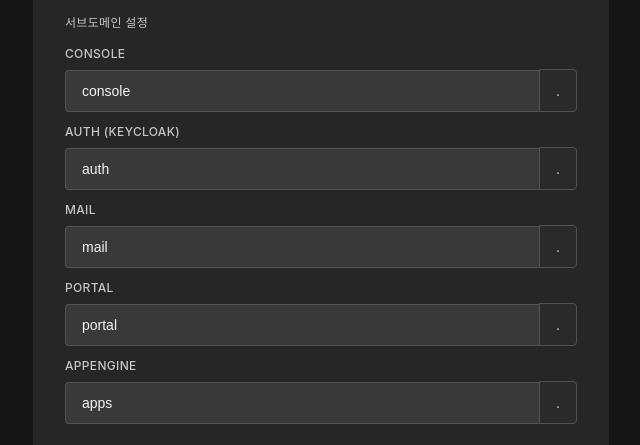
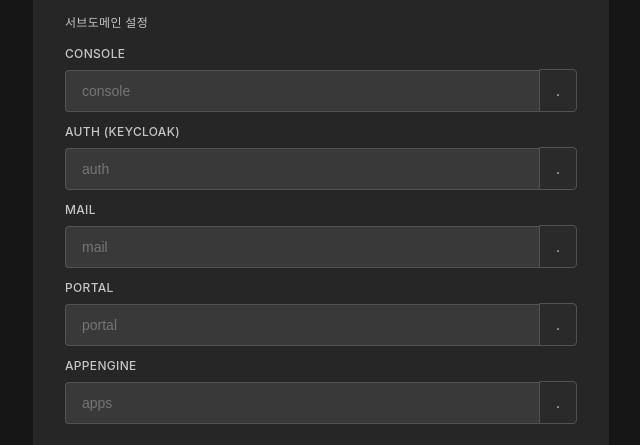
Before and after one commit to jupiter-ai-agent/PolyON-Operator, a plain HTML site: page wizard.html in a window 1280 px wide. Shown: the part 866-1311 px from the top of the page, without its empty margins (319-959 px from the left). Drawn offline with Linux system fonts and the light colour scheme.

Commit message:
fix(wizard): 서브도메인 input value 기본값 제거 — placeholder로 변경 (v0.8.1)
기존 value="auth" 등 하드코딩으로 인해 사용자 입력이 무시되는 버그 수정.
5개 서브도메인 input 전체 (console/auth/mail/portal/appengine) 적용.

```diff
--- a/wizard.html
+++ b/wizard.html
@@ -260,35 +260,35 @@
       <div class="field" style="margin-bottom:0.75rem;">
         <label>Console</label>
         <div style="display:flex; align-items:center; gap:0;">
-          <input type="text" id="sub-console" value="console" placeholder="console" style="border-radius:4px 0 0 4px; border-right:none;">
+          <input type="text" id="sub-console" placeholder="console" style="border-radius:4px 0 0 4px; border-right:none;">
           <span class="subdomain-suffix" style="padding:0.75rem 1rem; background:#2a2a2a; border:1px solid var(--border); border-radius:0 4px 4px 0; font-size:0.875rem; color:var(--text-secondary); white-space:nowrap;">.</span>
         </div>
       </div>
       <div class="field" style="margin-bottom:0.75rem;">
         <label>Auth (Keycloak)</label>
         <div style="display:flex; align-items:center; gap:0;">
-          <input type="text" id="sub-auth" value="auth" placeholder="auth" style="border-radius:4px 0 0 4px; border-right:none;">
+          <input type="text" id="sub-auth" placeholder="auth" style="border-radius:4px 0 0 4px; border-right:none;">
           <span class="subdomain-suffix" style="padding:0.75rem 1rem; background:#2a2a2a; border:1px solid var(--border); border-radius:0 4px 4px 0; font-size:0.875rem; color:var(--text-secondary); white-space:nowrap;">.</span>
         </div>
       </div>
       <div class="field" style="margin-bottom:0.75rem;">
         <label>Mail</label>
         <div style="display:flex; align-items:center; gap:0;">
-          <input type="text" id="sub-mail" value="mail" placeholder="mail" style="border-radius:4px 0 0 4px; border-right:none;">
+          <input type="text" id="sub-mail" placeholder="mail" style="border-radius:4px 0 0 4px; border-right:none;">
           <span class="subdomain-suffix" style="padding:0.75rem 1rem; background:#2a2a2a; border:1px solid var(--border); border-radius:0 4px 4px 0; font-size:0.875rem; color:var(--text-secondary); white-space:nowrap;">.</span>
         </div>
       </div>
       <div class="field" style="margin-bottom:0.75rem;">
         <label>Portal</label>
         <div style="display:flex; align-items:center; gap:0;">
-          <input type="text" id="sub-portal" value="portal" placeholder="portal" style="border-radius:4px 0 0 4px; border-right:none;">
+          <input type="text" id="sub-portal" placeholder="portal" style="border-radius:4px 0 0 4px; border-right:none;">
           <span class="subdomain-suffix" style="padding:0.75rem 1rem; background:#2a2a2a; border:1px solid var(--border); border-radius:0 4px 4px 0; font-size:0.875rem; color:var(--text-secondary); white-space:nowrap;">.</span>
         </div>
       </div>
       <div class="field" style="margin-bottom:0.75rem;">
         <label>AppEngine</label>
         <div style="display:flex; align-items:center; gap:0;">
-          <input type="text" id="sub-appengine" value="apps" placeholder="apps" style="border-radius:4px 0 0 4px; border-right:none;">
+          <input type="text" id="sub-appengine" placeholder="apps" style="border-radius:4px 0 0 4px; border-right:none;">
           <span class="subdomain-suffix" style="padding:0.75rem 1rem; background:#2a2a2a; border:1px solid var(--border); border-radius:0 4px 4px 0; font-size:0.875rem; color:var(--text-secondary); white-space:nowrap;">.</span>
         </div>
       </div>
```
Also changed, not shown: 1 other file.
